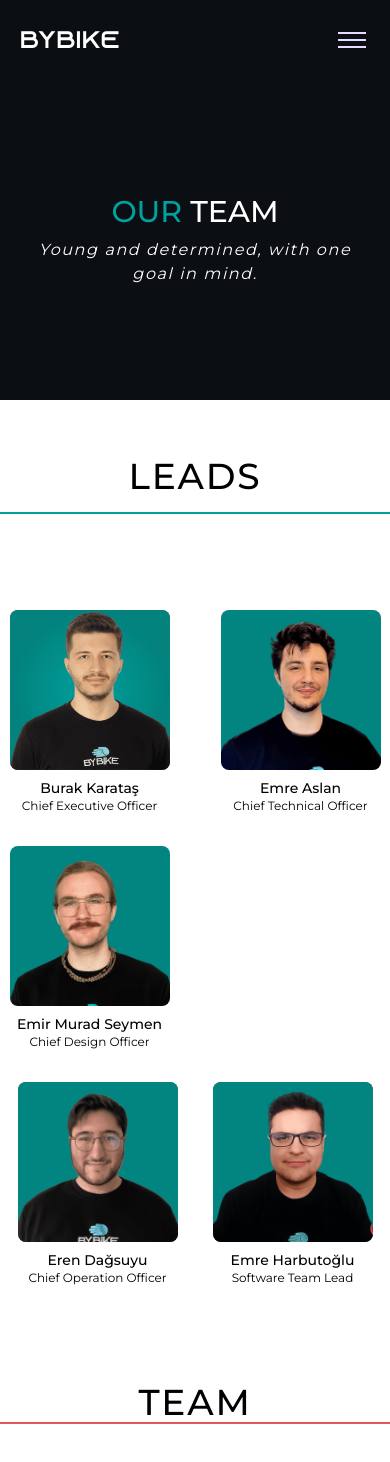
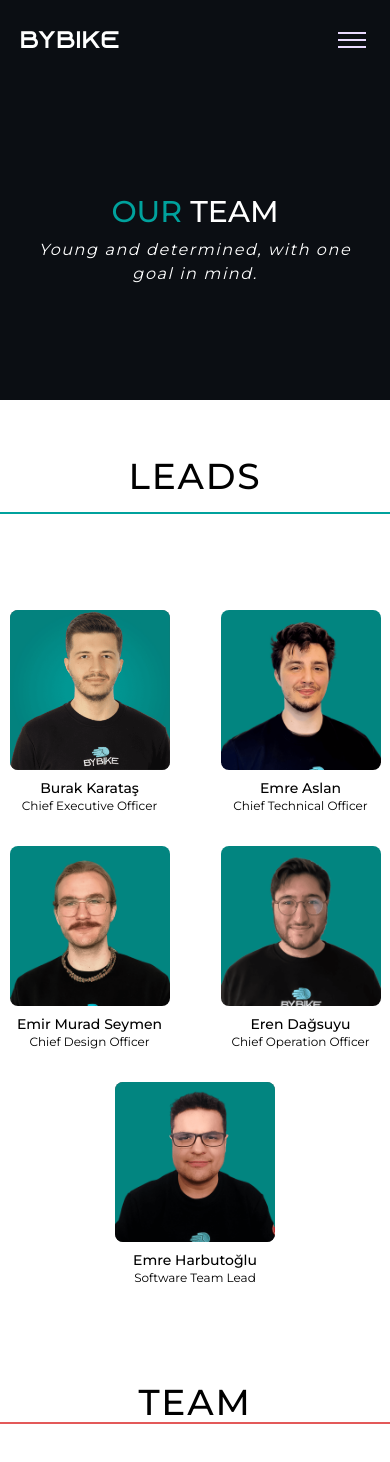
Before and after one commit to GokdenizCakir/bybike.tech, a Next.js app: page /team in a window 390 px wide. Shown: the top 1462 px of the page. Built offline with nearby package versions, Linux system fonts and the light colour scheme.

Commit message:
is it finished yet?

```diff
--- a/app/pricing/page.js
+++ b/app/pricing/page.js
@@ -1,3 +1,4 @@
+'use client';
 import Link from 'next/link';
 import React from 'react';
 
@@ -339,14 +340,14 @@ const page = () => {
             <h4 className='text-center text-sm sm:text-base'>
               Predict your company's revenue just by typing numbers
             </h4>
-            <div className='mt-12 bg-bybikeBlack w-[20.4rem] sm:w-[32rem] md:w-[40rem] rounded-[2rem] py-12 text-white'>
+            <div className='mt-12 bg-bybikeBlack w-[20.4rem] sm:w-[32rem] md:w-[40rem] rounded-[2rem] py-4 sm:py-12 text-white'>
               <h2 className='text-2xl sm:text-4xl text-center font-medium'>
                 COMING SOON
               </h2>
               <h4 className='text-center text-sm font-light mt-1'>
                 Notify Me When It's Ready
               </h4>
-              <div className='flex justify-center mt-12'>
+              <div className='flex justify-center my-4 sm:mt-12'>
                 <div className='flex h-12 px-2 items-center justify-center rounded-md overflow-hidden'>
                   <input
                     type='text'
--- a/app/team/page.js
+++ b/app/team/page.js
@@ -49,7 +49,7 @@ const page = () => {
               Chief Design Officer
             </h3>
           </div>
-          <div className='flex justify-around col-span-2 sm:col-span-3'>
+          <div className='hidden sm:flex justify-around col-span-2 sm:col-span-3'>
             <div className='flex flex-col items-center'>
               <div className='w-40 md:w-60 lg:w-80 aspect-square rounded-lg overflow-hidden bg-[#585858] mb-2'>
                 <img src='/picture_eren.png' alt='EREN' />
@@ -60,6 +60,28 @@ const page = () => {
               </h3>
             </div>
             <div className='flex flex-col items-center'>
+              <div className='w-40 md:w-60 lg:w-80 aspect-square rounded-lg overflow-hidden bg-[#585858] mb-2'>
+                <img src='/picture_emre_h.png' alt='EMRE HARBUT' />
+              </div>
+              <h2 className='text-sm sm:text-base font-medium'>
+                Emre Harbutoğlu
+              </h2>
+              <h3 className='text-xs text-center sm:text-base'>
+                Software Team Lead
+              </h3>
+            </div>
+          </div>
+          <div className='flex sm:hidden flex-col items-center'>
+            <div className='w-40 md:w-60 lg:w-80 aspect-square rounded-lg overflow-hidden bg-[#585858] mb-2'>
+              <img src='/picture_eren.png' alt='EREN' />
+            </div>
+            <h2 className='text-sm sm:text-base font-medium'>Eren Dağsuyu</h2>
+            <h3 className='text-xs text-center sm:text-base'>
+              Chief Operation Officer
+            </h3>
+          </div>
+          <div className='flex col-span-2 justify-center'>
+            <div className='flex sm:hidden flex-col items-center'>
               <div className='w-40 md:w-60 lg:w-80 aspect-square rounded-lg overflow-hidden bg-[#585858] mb-2'>
                 <img src='/picture_emre_h.png' alt='EMRE HARBUT' />
               </div>
```
